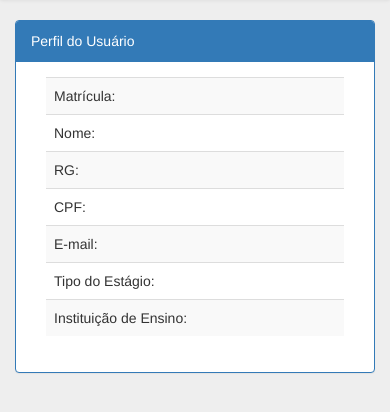
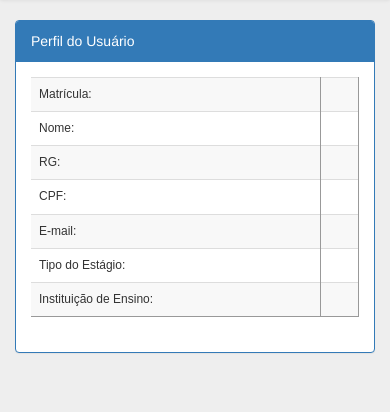
Before and after one commit to bthiagos/defensoria, a PHP site: page /perfil.php in a window 390 px wide. Shown: the part 52-464 px from the top of the page. Run offline with PHP 8.4, Linux system fonts and the light colour scheme; the visitor is signed in with stand-in values (Sample User, id 1); data that the repository does not hold is empty; some libraries are stand-ins or nearby versions; some web fonts are replaced.

Commit message:
Alteração do Sistema 17:45 - 11/07/19

```diff
--- a/css/style.css
+++ b/css/style.css
@@ -174,7 +174,92 @@
     .noresize {
       resize: none;
     }
+    table {
+      max-width: 100%;
+      background-color: transparent;
+      border-collapse: collapse;
+      border-spacing: 0;
+      font-family: arial;
+    }
 
+    .table {
+      border-bottom: #999999 solid 1px;
+      width: 100%;
+      margin-bottom: 20px;
+    }
+
+    .table th,
+    .table td {
+      border-right: #999999 solid 1px;
+      font-size: 12px;
+      padding: 8px;
+      line-height: 20px;
+      text-align: left;
+      vertical-align: middle;
+    }
+
+    .table td:last-child {
+       border-right: 0;
+    }
+
+    .table thead th {
+      font-weight: normal;
+      background-color: #005dab;
+      color: #fff;
+      font-size: 15px;
+    }
+
+    .table tbody > tr:nth-child(odd) > td,
+    .table tbody > tr:nth-child(odd) > th {
+      background-color: #f8f8f8;
+    }
+
+
+  /* Small Sizes */
+  @media (max-width: 767px) {
+
+    /* Responsive Table */
+    .table-responsive {
+      display: block;
+      position: relative;
+      width: 100%;
+    }
+
+    .table-responsive thead,
+    .table-responsive tbody,
+    .table-responsive th,
+    .table-responsive td,
+    .table-responsive tr {
+      display: block;
+    }
+    .table-responsive td,
+    .table-responsive th {
+      height: 35px;
+    }
+
+    .table-responsive thead {
+      float: left;
+    }
+
+    .table-responsive tbody {
+      width: auto;
+      position: relative;
+      overflow-x: auto;
+      -webkit-overflow-scrolling: touch;
+      white-space: nowrap;
+    }
+
+    .table-responsive tbody tr {
+      display: inline-block;
+    }
+
+
+    .table td:last-child {
+       border-right: #999999 solid 1px;
+    }
+
+
+  }
     @media (min-width: 1200px) {
       .form-inline .input-group {
         width: 300px;
--- a/perfil.php
+++ b/perfil.php
@@ -108,12 +108,11 @@ include("conexao.php");
 
                     <div class="row">
                         <div class="col-sm-12">
-                            <div class="col-sm-8">
                             <table class="table table-striped border border-primary">
                                 <tbody>
                                     <tr>
                                         <td class="col-sm-3">Matrícula: </td>
-                                            <td class="col-sm-6"><?php echo $dados['MAT_FUNC']; ?></td>
+                                        <td class="col-sm-8"><?php echo $dados['MAT_FUNC']; ?></td>
                                     </tr>
                                     <tr>
                                         <td>Nome: </td>
@@ -143,10 +142,8 @@ include("conexao.php");
                                 </tbody>
                             </table>
                         </div>
-                            <div class="col-sm-4">
 
-                            </div>
-                        </div>
+
                     </div>
                 </div>
             </div>
```
Lines whose indentation alone changed are shown as unchanged.
